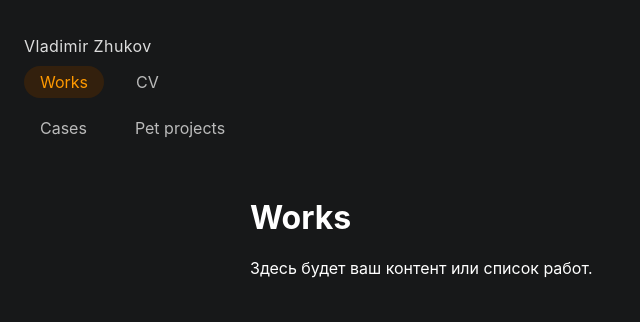
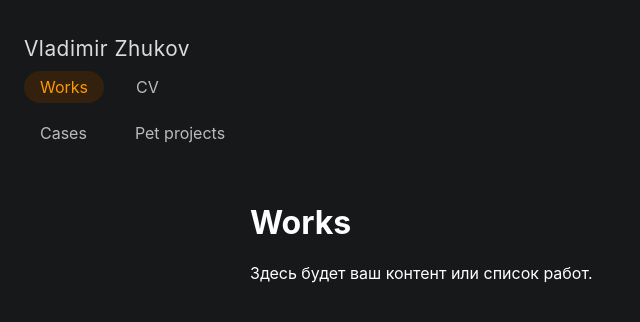
Before and after one commit to uxiscool/experience, a Jekyll site: the page built from index.md, in a window 1280 px wide. Shown: the top 322 px of the page, without its empty margins (0-640 px from the left). Built offline with Jekyll 4.4.1, drawn with Linux system fonts in a browser that asks for light colours.

Commit message:
Add files via upload

```diff
--- a/assets/css/main.css
+++ b/assets/css/main.css
@@ -20,10 +20,10 @@ header {
 }
 .logo a {
   font-weight: 400;
-  font-size: 1rem;        /* уменьшил с 1.1rem */
+  font-size: 1.3rem;
   color: #fff;
   text-decoration: none;
-  letter-spacing: 0.025em; /* чуть больше “воздуха” */
+  letter-spacing: 0.025em;
   opacity: 0.85;
   font-family:
     "SF Pro Display",
```
